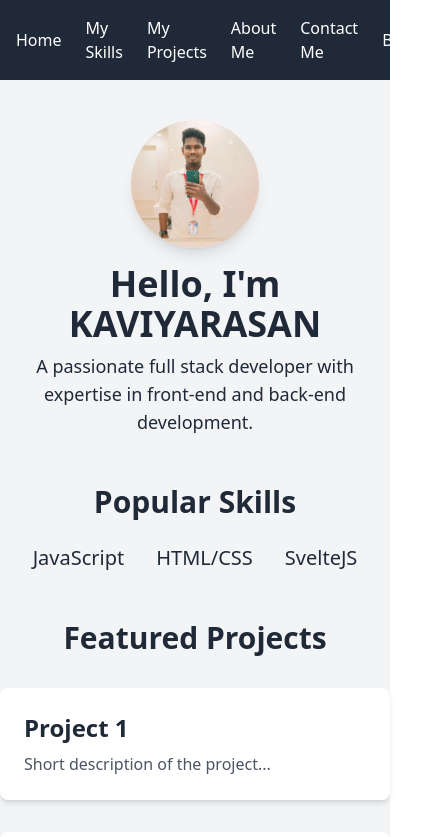
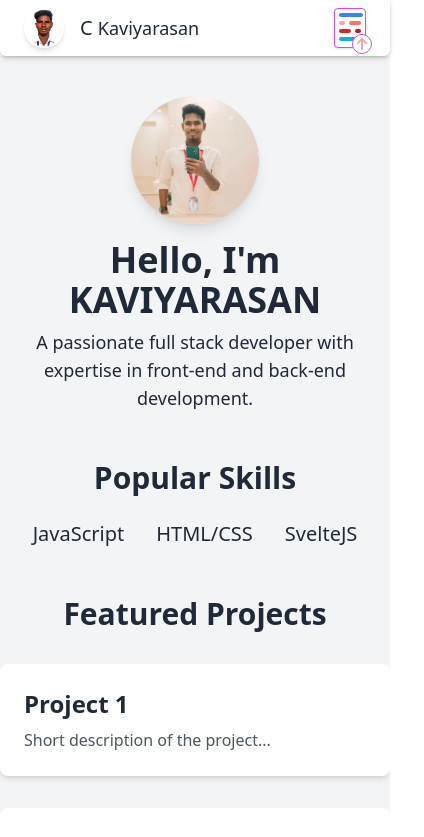
Before and after one commit to kaviyarasancmk02/portfolio, a SvelteKit app in the folder web/: page / in a window 390 px wide. Shown: the top 837 px of the page, 424 px wide, since content can reach past the window. Built offline with nearby package versions, Linux system fonts and the light colour scheme.

Commit message:
Finished navigation bar with responsive

```diff
--- a/web/src/app.html
+++ b/web/src/app.html
@@ -1,5 +1,5 @@
-<!doctype html>
-<html lang="en">
+<!DOCTYPE html>
+<html lang="en" class="scroll-smooth">
   <head>
     <meta charset="utf-8" />
     <link rel="icon" href="%sveltekit.assets%/favicon.png" />
--- /dev/null
+++ b/web/src/assets/svg.svelte
@@ -0,0 +1,3 @@
+<script context="module">
+  //
+</script>
--- a/web/src/routes/+layout.svelte
+++ b/web/src/routes/+layout.svelte
@@ -4,6 +4,12 @@
   import Footer from "./component/footer.svelte";
 </script>
 
-<Header />
-<slot />
-<Footer />
+<div class="min-h-screen flex flex-col w-full">
+  <Header />
+
+  <main class="flex-grow scroll-smooth">
+    <slot />
+  </main>
+
+  <Footer />
+</div>
--- a/web/src/routes/component/header.svelte
+++ b/web/src/routes/component/header.svelte
@@ -1,36 +1,117 @@
-<header class="bg-gray-800 text-white">
-  <nav class="container mx-auto p-4">
-    <ul class="flex justify-between items-center space-x-6">
-      <li>
-        <a href="/" class="hover:text-gray-300 transition duration-300">Home</a>
+<script lang="ts">
+  import {onMount} from "svelte";
+  import kaviyarsanStylish from "../../assets/images/kaviyarasanFormal.png";
+  import MenuBotton from "./menuBotton.svelte";
+
+  let i = 0;
+  const verticalLine = '<span class="w-0.5 h-6 bg-gray-200 mx-4"></span>';
+  const horizontalLine =
+    '<span class="w-full h-0.5 bg-indigo-100 my-2"></span>';
+  const linkNames = [
+    ["Home", ""],
+    ["Skills", "skills"],
+    ["Projects", "projects"],
+    ["About", "info"],
+    ["Contact", "info/contact"],
+    ["Blogs", "blogs"],
+  ];
+
+  let selectedNav = "Home";
+  let isMenuShow = false;
+  let menuHeight = "h-0 p-0 opacity-0";
+
+  $: if (isMenuShow) {
+    menuHeight = "h-auto p-2 pb-4 opacity-100";
+  } else {
+    menuHeight = "h-0 p-0 opacity-0";
+  }
+
+  function handleMenuButton() {
+    isMenuShow = !isMenuShow;
+  }
+
+  function handleClickOutside(event: MouseEvent) {
+    const menuButton = document.getElementById("menuButton");
+
+    if (
+      isMenuShow &&
+      menuButton &&
+      !menuButton.contains(event.target as Node)
+    ) {
+      isMenuShow = false;
+    }
+  }
+
+  onMount(() => {
+    document.addEventListener("click", handleClickOutside);
+    return () => {
+      document.removeEventListener("click", handleClickOutside);
+    };
+  });
+</script>
+
+<header
+  class="bg-white sticky top-0 z-50 text-gray-800 font-medium shadow-md drop-shadow flex items-center justify-between px-6 md:px-10 lg:px-16 p-2 rounded-b-md md:rounded-br-3xl"
+>
+  <div class={`flex items-center md:items-end justify-between gap-4`}>
+    <img
+      src={kaviyarsanStylish}
+      alt="Kaviyarasan"
+      class="rounded-full w-10 h-auto shadow-md border-gray-800"
+    />
+    <span class={`min-w-max text-lg lg:text-xl`}>
+      <span class="text-xl lg:text-2xl"> C </span>Kaviyarasan
+    </span>
+  </div>
+  <button
+    id="menuButton"
+    on:click={handleMenuButton}
+    on:mouseenter={handleMenuButton}
+  >
+    <MenuBotton {isMenuShow} />
+  </button>
+  <ul
+    class={` ${menuHeight} w-40 md:hidden absolute right-2 top-14 border border-t-indigo-500 flex flex-col items-center bg-gray-100 rounded-b shadow shadow-indigo-400 transition-all duration-300 ease-in-out overflow-hidden`}
+  >
+    {#each linkNames as link, i}
+      <button class="relative group" on:click={handleMenuButton}>
+        <a
+          id="navLink"
+          href={`/${link[1]}`}
+          class={`${selectedNav === link[0] ? "text-cyan-500" : ""} hover:text-cyan-500 active:text-blue-500 transition-all duration-300 p-1`}
+          on:click={() => (selectedNav = link[0])}
+        >
+          {link[0]}
+        </a>
+        <span
+          class={`${selectedNav === link[0] ? "w-full" : "w-0"}
+          absolute bottom-0 left-0 h-0.5 rounded bg-cyan-400 transition-all duration-300 ease-in-out group-hover:w-full`}
+        ></span>
+      </button>
+      {#if linkNames.length > i + 1}
+        {@html horizontalLine}
+      {/if}
+    {/each}
+  </ul>
+  <ul class={`hidden md:flex justify-between items-center"`}>
+    {#each linkNames as link, i}
+      <li class="relative group">
+        <a
+          id="navLink"
+          href={`/${link[1]}`}
+          class={`${selectedNav === link[0] ? "text-cyan-500" : ""} hover:text-cyan-500 active:text-blue-500 transition-all duration-300 p-1`}
+          on:click={() => (selectedNav = link[0])}
+        >
+          {link[0]}
+        </a>
+        <span
+          class={`${selectedNav === link[0] ? "w-full" : "w-0"}
+          absolute bottom-0 left-0 h-0.5 rounded bg-cyan-400 transition-all duration-300 ease-in-out group-hover:w-full`}
+        ></span>
       </li>
-      <li>
-        <a href="../skills/" class="hover:text-gray-300 transition duration-300"
-          >My Skills</a
-        >
-      </li>
-      <li>
-        <a
-          href="../projects"
-          class="hover:text-gray-300 transition duration-300">My Projects</a
-        >
-      </li>
-      <li>
-        <a href="../info" class="hover:text-gray-300 transition duration-300"
-          >About Me</a
-        >
-      </li>
-      <li>
-        <a
-          href="../info/contact"
-          class="hover:text-gray-300 transition duration-300">Contact Me</a
-        >
-      </li>
-      <li>
-        <a href="../blog" class="hover:text-gray-300 transition duration-300"
-          >Blogs</a
-        >
-      </li>
-    </ul>
-  </nav>
+      {#if linkNames.length > i + 1}
+        {@html verticalLine}
+      {/if}
+    {/each}
+  </ul>
 </header>
--- /dev/null
+++ b/web/src/routes/component/menuBotton.svelte
@@ -0,0 +1,43 @@
+<script>
+  export let isMenuShow;
+</script>
+
+<div
+  class={`${isMenuShow ? "border-indigo-500" : "border-fuchsia-500"} block md:hidden border w-8 h-10 rounded shadow p-0.5 transition-all duration-300 ease-in-out`}
+>
+  <div
+    class={`${isMenuShow ? "bg-cyan-500" : "bg-blue-500"} w-6 h-1 rounded-sm m-0.5 transition-all duration-300 ease-in-out`}
+  ></div>
+  <div class="flex items-center justify-center">
+    <div
+      class={`${isMenuShow ? "w-4 bg-green-400" : "w-2 bg-red-300"} h-1 rounded-sm m-0.5 transition-all duration-300 ease-in-out`}
+    ></div>
+    <div
+      class={`${isMenuShow ? "w-2 bg-green-500" : "w-4 bg-red-400"} h-1 rounded-sm m-0.5 transition-all duration-300 ease-in-out`}
+    ></div>
+  </div>
+  <div class="flex items-center justify-center">
+    <div
+      class={`${isMenuShow ? "w-2 bg-green-700" : "w-4 bg-red-600"} h-1 rounded-sm m-0.5 transition-all duration-300 ease-in-out`}
+    ></div>
+    <div
+      class={`${isMenuShow ? "w-4 bg-green-800" : "w-2 bg-red-700"} h-1 rounded-sm m-0.5 transition-all duration-300 ease-in-out`}
+    ></div>
+  </div>
+  <div
+    class={`${isMenuShow ? "bg-blue-500" : "bg-cyan-500"} w-6 h-1 rounded-sm m-0.5 transition-all duration-300 ease-in-out`}
+  ></div>
+  <div
+    class={`${isMenuShow ? "border-indigo-500 rotate-[200deg]" : "border-fuchsia-500 rotate-0"} border bg-white absolute bottom-0 right-4 w-5 h-5 rounded-full m-0.5 transition-all duration-300 ease-in-out flex items-center justify-center p-1`}
+  >
+    <div
+      class={`${isMenuShow ? "bg-indigo-500" : "bg-fuchsia-500"} w-0.5 h-3 bg-red-300 rounded-sm m-0.5`}
+    ></div>
+    <div
+      class={`${isMenuShow ? "bg-indigo-500" : "bg-fuchsia-500"} top-0.5 left-1.5 rotate-45 w-0.5 h-2 bg-red-300 absolute rounded-sm`}
+    ></div>
+    <div
+      class={`${isMenuShow ? "bg-indigo-500" : "bg-fuchsia-500"} top-0.5 right-1.5 -rotate-45 w-0.5 h-2 bg-red-300 absolute rounded-sm`}
+    ></div>
+  </div>
+</div>
--- /dev/null
+++ b/web/src/thems/elementStyles.svelte
@@ -0,0 +1,3 @@
+<script context="module">
+  //
+</script>
```
Also changed, not shown: web/src/assets/images/kaviyarasanFormal.png (added), web/src/routes/blogs/+page.svelte (renamed from web/src/routes/blog/+page.svelte). Lines whose indentation alone changed are shown as unchanged.
